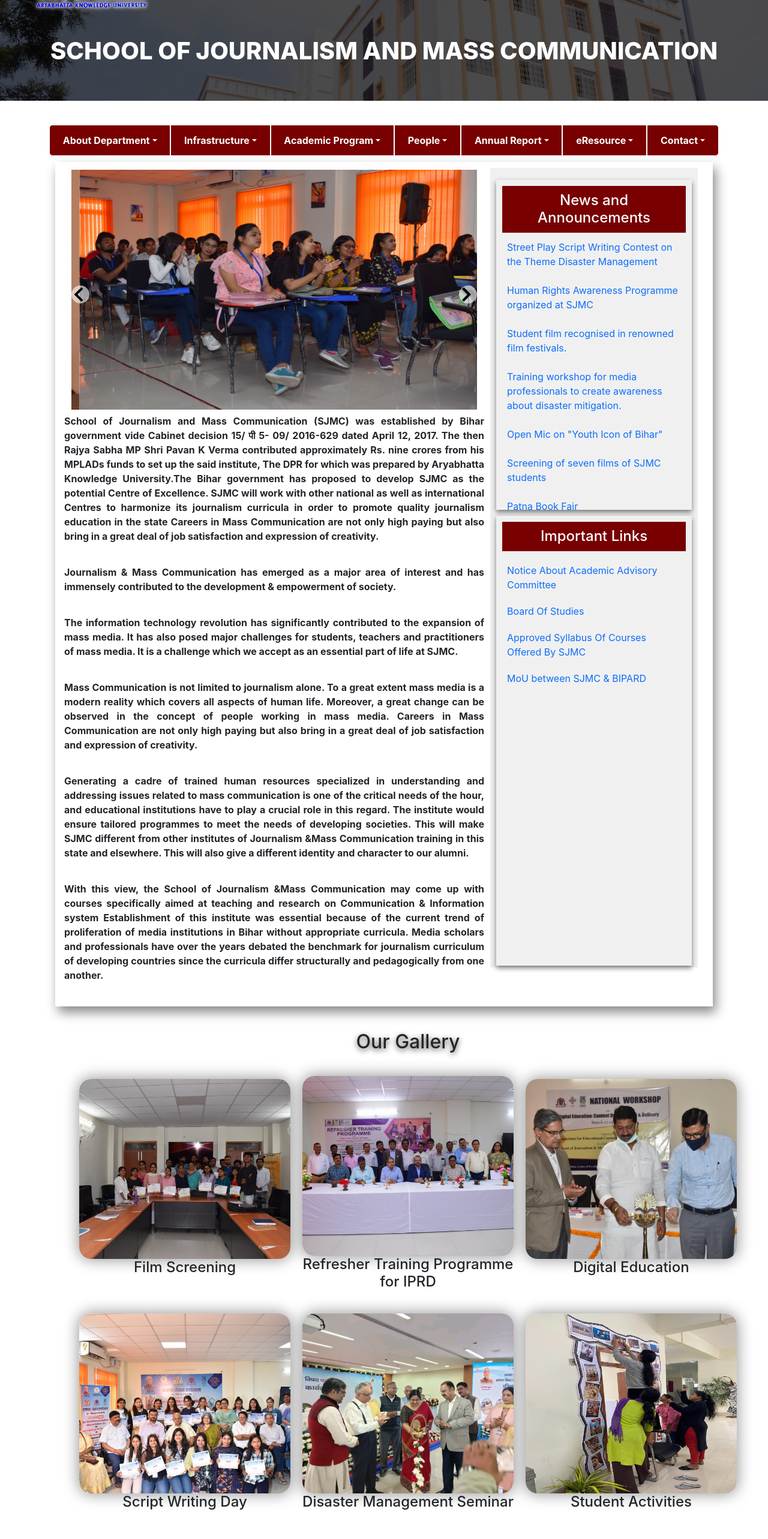
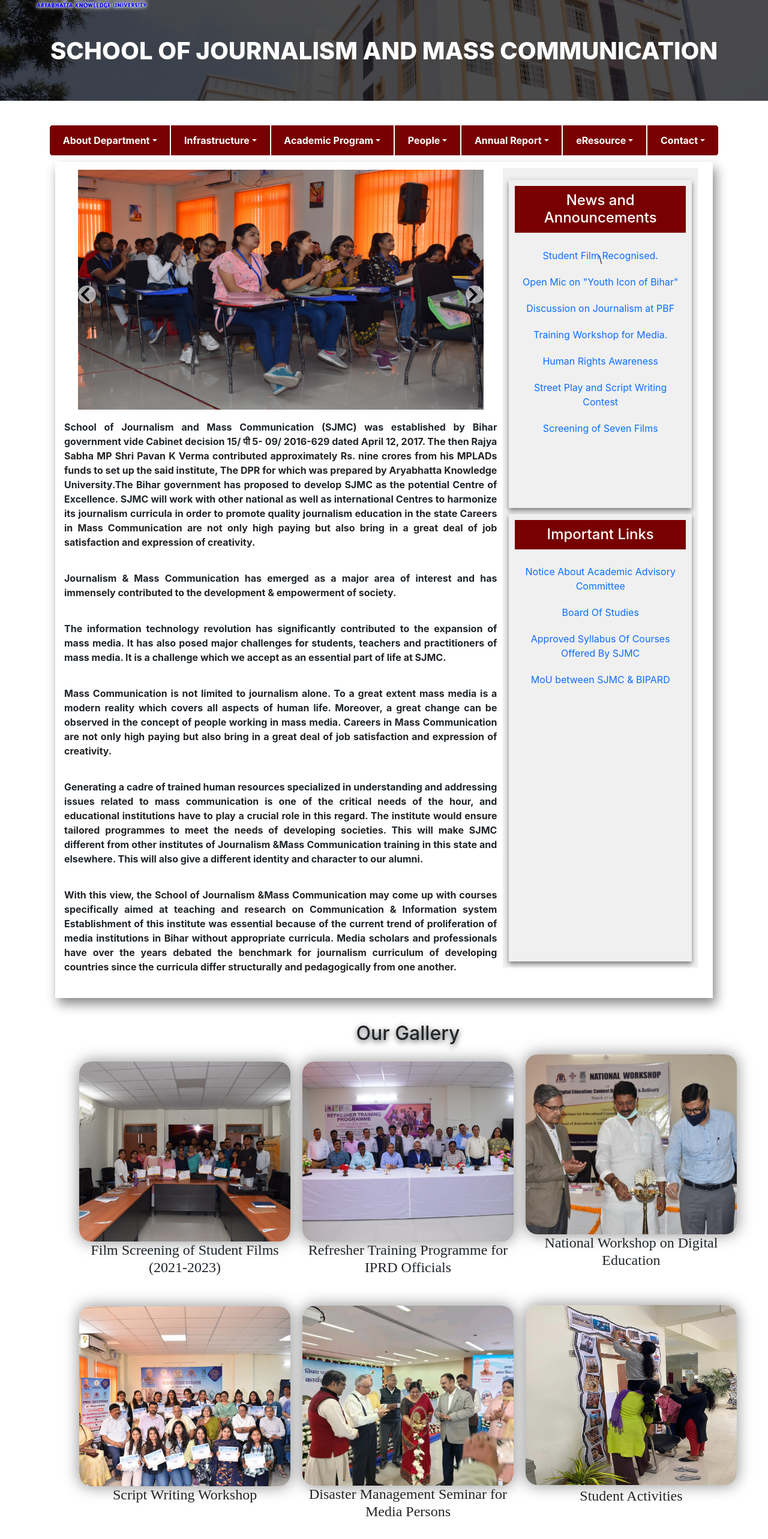
Before and after one commit to yatanbase/masscomnew, a React (Create React App) app: page / in a window 1280 px wide. Shown: the part 218-2784 px from the top of the page at 60% size. Built offline with nearby package versions, Linux system fonts and the light colour scheme.

Commit message:
news panel adjusted, our gallery styled, updates in people dropdown

```diff
--- a/src/components/Main.jsx
+++ b/src/components/Main.jsx
@@ -183,8 +183,10 @@ const MainContent = () => {
     <div className={`dropdown ${facultyDropdownOpen ? 'show' : ''}`}>
         <a style={{fontWeight:'bold'}} className="nav-link dropdown-toggle text-reset" id="contact-tab" data-bs-toggle="dropdown" href="#Facilities" role="tab" aria-controls="contact" aria-selected="false" onClick={toggleFacultyDropdown}>People</a>
         <ul className="dropdown-menu" aria-labelledby="contact-tab">
-            <li><NavLink to={"/page5"} className="dropdown-item">Faculty</NavLink></li>
+            <li><NavLink to={"/page5"} className="dropdown-item">Faculty In-Charge</NavLink></li>
             <li><NavLink to={"/page4"} className="dropdown-item">Staff</NavLink></li>
+            <li><NavLink to='{' className="dropdown-item">Consultant</NavLink></li>
+
             <li><hr className="dropdown-divider" /></li>
         </ul>
     </div>
@@ -240,8 +242,8 @@ const MainContent = () => {
 
 <div className="tab-pane fade show tab-border active" id="home" role="tabpanel" aria-labelledby="home-tab" style={{margin:'10px', border:'none'}}>
 
-    <div className='partent'>
-        <div className='Box-About-1' style={{marginLeft:'-10px'}}>
+    <div className='partent' style={{}}>
+        <div className='Box-About-1' style={{marginLeft:'-10px',width:'900px'}}>
             <div style={{position:'relative', top:'13px'}}>
         <ImageSlider images={images} />
 
@@ -287,72 +289,41 @@ const MainContent = () => {
 
             </div>
         </div>
-        <div className='Box-About-2' style={{ marginTop:"10px", padding: "10px", height: "1333px" }}>
-            <div style={{ width: '100%', height: '550px',marginTop:"10px",  boxShadow: "0px 4px 8px rgba(0, 0, 0, 0.5)",padding:"10px 10px" , backgroundColor:"#F0F0F0",marginBottom:"10px" ,textAlign:'ce'}}>
-<h4 className='heading-news'>News and Announcements</h4>
-<br></br>
+        <div className='Box-About-2' style={{ marginTop:"10px", padding: "10px",width:'400px', height: "1333px",textAlign:'center', display: 'flex', flexDirection: 'column', alignItems: 'center', justifyContent: 'center'}}>
+    <div style={{ width: '100%', height: '550px',marginTop:"10px",   boxShadow: "0px 4px 8px rgba(0, 0, 0, 0.5)",padding:"10px 10px" , backgroundColor:"#F0F0F0",marginBottom:"10px" ,textAlign:'center'}}>
+        <h4 className='heading-news'>News and Announcements</h4>
+        <br />
+\
+<a href="/News6" className='text-decoration-none' style={{ display: 'block',marginTop:'-30px', marginBottom: '20px' }}>Student Film Recognised.</a>
 
-<div className="news-announcement-box" style={{ display: 'flex', alignItems: 'center' }}>
-<a href="/News1" className='text-decoration-none' style={{  marginRight: '10px', marginLeft: '8px',marginTop:'-20px' }}>Street Play Script Writing Contest on the Theme Disaster Management </a>
+        <a href="/News4" className='text-decoration-none' style={{ display: 'block', marginBottom: '20px' }}>Open Mic on "Youth Icon of Bihar" </a>
 
-</div>
-<br></br>
+        <a href="/News7" className='text-decoration-none' style={{ display: 'block', marginBottom: '20px' }}>Discussion on Journalism at PBF  </a>
 
-<div className="news-announcement-box" style={{ display: 'flex', alignItems: 'center' }}>
-<a href="/News2" className=' text-decoration-none' style={{  marginRight: '10px', marginLeft: '8px' }}>Human Rights Awareness Programme organized at SJMC</a>
-</div>
-<br></br>
+        <a href="/News3" className='text-decoration-none' style={{ display: 'block', marginBottom: '20px' }}>Training Workshop for Media.</a>
 
-<div className="news-announcement-box" style={{ display: 'flex', alignItems: 'center' }}>
-<a href="/News6" className=' text-decoration-none' style={{  marginRight: '10px', marginLeft: '8px' }}>Student film recognised in renowned film festivals.</a>
-</div>
-<br></br>
+        <a href="/News2" className='text-decoration-none' style={{ display: 'block', marginBottom: '20px' }}>Human Rights Awareness</a>
 
-<div className="news-announcement-box" style={{ display: 'flex', alignItems: 'center' }}>
-<a href="/News3" className=' text-decoration-none' style={{  marginRight: '10px', marginLeft: '8px' }}>Training workshop for media professionals to create awareness about disaster mitigation.</a>
-</div>
-<br></br>
+        <a href="/News1" className='text-decoration-none' style={{ display: 'block', marginBottom: '20px' }}>Street Play and Script Writing Contest </a>
 
-<div className="news-announcement-box" style={{ display: 'flex', alignItems: 'center' }}>
-<a href="/News4" className='text-decoration-none' style={{  marginRight: '10px', marginLeft: '8px' }}>Open Mic on "Youth Icon of Bihar" </a>
-</div>
-<br></br>
-
-<div className="news-announcement-box" style={{ display: 'flex', alignItems: 'center' }}>
-<br></br>
-<a href="/News5" className=' text-decoration-none' style={{  marginRight: '10px', marginLeft: '8px' }}>Screening of seven films of SJMC students  </a>
-</div>
-
-<br></br>
-
-<div className="news-announcement-box" style={{ display: 'flex', alignItems: 'center' }}>
-<br></br>
-<a href="/News7" className=' text-decoration-none' style={{  marginRight: '10px', marginLeft: '8px' }}>Patna Book Fair  </a>
-</div>
+        <a href="/News5" className='text-decoration-none' style={{ display: 'block', marginBottom: '20px' }}>Screening of Seven Films </a>
 
 
 
-</div>
+    </div>
+
+
 
             <div style={{ width: '100%', height: '750px',boxShadow:'0 4px 8px rgb(0,0,0,0.5)', padding:"10px 10px"  , backgroundColor:"#F0F0F0" }}>
                 <h4 className='heading-news'>Important Links</h4>
 
-                <div className="news-announcement-box" style={{ display: 'flex', alignItems: 'center',margin:'20px 0px 20px 0px' }}><br></br>
-<a href={Announcement1} target='_blank' className=' text-decoration-none' style={{  marginRight: '10px', marginLeft: '8px' }}>Notice About Academic Advisory Committee </a>
-</div>
+                <a href={Announcement1} target='_blank' className='text-decoration-none' style={{ display: 'block', marginBottom: '20px', marginTop:'25px' }}>Notice About Academic Advisory Committee </a>
 
-<div className="news-announcement-box" style={{ display: 'flex', alignItems: 'center' ,margin:'20px 0px 20px 0px'}}><br></br>
-<a href={Announcement2} target='_blank' className=' text-decoration-none' style={{  marginRight: '10px', marginLeft: '8px' }}>Board Of Studies  </a>
-</div>
+        <a href={Announcement2} target='_blank' className='text-decoration-none' style={{ display: 'block', marginBottom: '20px' }}>Board Of Studies  </a>
 
-<div className="news-announcement-box" style={{ display: 'flex', alignItems: 'center' ,margin:'20px 0px 20px 0px'}}><br></br>
-<a href={Announcement3} target='_blank' className=' text-decoration-none' style={{  marginRight: '10px', marginLeft: '8px' }}>Approved Syllabus Of Courses Offered By SJMC  </a>
-</div>
+        <a href={Announcement3} target='_blank' className='text-decoration-none' style={{ display: 'block', marginBottom: '20px' }}>Approved Syllabus Of Courses Offered By SJMC  </a>
 
-<div className="news-announcement-box" style={{ display: 'flex', alignItems: 'center' ,margin:'20px 0px 20px 0px'}}><br></br>
-<a href={Announcement4} target='_blank' className=' text-decoration-none' style={{  marginRight: '10px', marginLeft: '8px' }}>MoU between SJMC & BIPARD  </a>
-</div>
-
+        <a href={Announcement4} target='_blank' className='text-decoration-none' style={{ display: 'block', marginBottom: '20px' }}>MoU between SJMC & BIPARD  </a>
 
 
 
@@ -562,42 +533,42 @@ const MainContent = () => {
             <NavLink to={"/page20"}>
                 <img src={Film} alt="Gallery Image 2" style={{ width: '100%', height: '300px', objectFit: 'cover', boxShadow: '0 0 25px 2px rgba(0, 0, 0, 0.4)', borderRadius: '20px' }} />
             </NavLink>
-            <h4 style={{ textAlign: 'center' }}>Film Screening</h4>
+            <h4 style={{ textAlign: 'center' , fontFamily: 'Times New Roman, serif'}}>Film Screening of Student Films (2021-2023)</h4>
         </div>
 
-        <div style={{ width: 'calc(33.33% - 20px)', marginBottom: '20px', display: 'flex', flexDirection: 'column', alignItems: 'center', justifyContent: 'center', position: 'relative', top: '10px' }}>
+        <div style={{ width: 'calc(33.33% - 20px)', marginBottom: '20px', display: 'flex', flexDirection: 'column', alignItems: 'center', justifyContent: 'center' }}>
             <NavLink to={"/page21"}>
                 <img src={Refresher} alt="Gallery Image 2" style={{ width: '100%', height: '300px', objectFit: 'cover', boxShadow: '0 0 25px 2px rgba(0, 0, 0, 0.4)', borderRadius: '20px' }} />
             </NavLink>
-            <h4 style={{ textAlign: 'center' }}>Refresher Training Programme for IPRD</h4>
+            <h4 style={{ textAlign: 'center', fontFamily: 'Times New Roman, serif' }}>Refresher Training Programme for IPRD Officials</h4>
         </div>
 
-        <div style={{ width: 'calc(33.33% - 20px)', marginBottom: '20px', display: 'flex', flexDirection: 'column', alignItems: 'center', justifyContent: 'center' }}>
+        <div style={{ width: 'calc(33.33% - 20px)', marginBottom: '20px', display: 'flex', flexDirection: 'column', alignItems: 'center', justifyContent: 'center',marginTop:'-25px' }}>
             <NavLink to={"/page19"}>
                 <img src={DigitalEd} alt="Gallery Image 2" style={{ width: '100%', height: '300px', objectFit: 'cover', boxShadow: '0 0 25px 2px rgba(0, 0, 0, 0.4)', borderRadius: '20px' }} />
             </NavLink>
-            <h4 style={{ textAlign: 'center' }}>Digital Education</h4>
+            <h4 style={{ textAlign: 'center', fontFamily: 'Times New Roman, serif' }}>National Workshop on Digital Education</h4>
         </div>
 
-        <div style={{ width: 'calc(33.33% - 20px)', marginBottom: '20px', display: 'flex', flexDirection: 'column', alignItems: 'center', justifyContent: 'center' }}>
+        <div style={{ width: 'calc(33.33% - 20px)', marginBottom: '20px', display: 'flex', flexDirection: 'column', alignItems: 'center', justifyContent: 'center',marginTop:'-25px' }}>
             <NavLink to={"/page18"}>
                 <img src={ScriptWritingDay} alt="Gallery Image 2" style={{ width: '100%', height: '300px', objectFit: 'cover', boxShadow: '0 0 25px 2px rgba(0, 0, 0, 0.4)', borderRadius: '20px' }} />
             </NavLink>
-            <h4 style={{ textAlign: 'center' }}>Script Writing Day</h4>
+            <h4 style={{ textAlign: 'center', fontFamily: 'Times New Roman, serif' }}>Script Writing Workshop</h4>
         </div>
 
-        <div style={{ width: 'calc(33.33% - 20px)', marginBottom: '20px', display: 'flex', flexDirection: 'column', alignItems: 'center', justifyContent: 'center' }}>
+        <div style={{ width: 'calc(33.33% - 20px)', marginBottom: '20px', display: 'flex', flexDirection: 'column', alignItems: 'center', justifyContent: 'center', position: 'relative', top: '1px' }}>
             <NavLink to={"/page17"}>
                 <img src={DisasterImage} alt="Gallery Image 2" style={{ width: '100%', height: '300px', objectFit: 'cover', boxShadow: '0 0 25px 2px rgba(0, 0, 0, 0.4)', borderRadius: '20px' }} />
             </NavLink>
-            <h4 style={{ textAlign: 'center' }}>Disaster Management Seminar</h4>
+            <h4 style={{ textAlign: 'center', fontFamily: 'Times New Roman, serif' }}>Disaster Management Seminar for Media Persons</h4>
         </div>
 
         <div style={{ width: 'calc(33.33% - 20px)', marginBottom: '20px', display: 'flex', flexDirection: 'column', alignItems: 'center', justifyContent: 'center' }}>
     <NavLink to={"/page22"} style={{ width: '100%', height: '100%' }}>
         <img src={Students} alt="Gallery Image 2" style={{ width: '100%', height: '300px', objectFit: 'fill', boxShadow: '0 0 25px 2px rgba(0, 0, 0, 0.4)', borderRadius: '20px' }} />
     </NavLink>
-    <h4 style={{ textAlign: 'center' }}>Student Activities</h4>
+    <h4 style={{ textAlign: 'center', fontFamily: 'Times New Roman, serif',position:'relative',bottom:'25px' }}>Student Activities</h4>
 </div>
 
 
--- a/src/components/Slider.jsx
+++ b/src/components/Slider.jsx
@@ -34,7 +34,7 @@ const slideImages = [
 
 function ImageSlider() {
   return (
-    <div className="container">
+    <div className="container" style={{width:'700px' , marginBottom:'10px'}}>
       <div className="row">
         <div className="col">
           <Slide arrows={true} dots={true}>
--- a/src/components/main.css
+++ b/src/components/main.css
@@ -1,3 +1,3 @@
-/* .nav-link:hover{
+.nav-link:hover{
     color: inherit !important ;
-} */
+}
--- a/src/page/Page18.jsx
+++ b/src/page/Page18.jsx
@@ -22,7 +22,7 @@ function Page18() {
         <div style={{ backgroundColor: '#f0f0f0', boxShadow: '0 4px 8px rgba(0, 0, 0, 0.4)', marginTop: '100px' }} className="col-md-9 p-4 mx-auto text-center">
           <div className="row justify-content-center">
             <div className="col-md-12 text-center">
-              <h2>Script Writing Day</h2>
+              <h2>Script Writing Workshop</h2>
             </div>
           </div>
           <div className="row justify-content-around">
--- a/src/page/Page19.jsx
+++ b/src/page/Page19.jsx
@@ -28,7 +28,7 @@ function Page19() {
         <div style={{ backgroundColor: '#f0f0f0', boxShadow: '0 4px 8px rgba(0, 0, 0, 0.4)', marginTop: '100px' }} className="col-md-9 p-4 mx-auto text-center">
           <div className="row justify-content-center">
             <div className="col-md-12 text-center">
-              <h2>Digital Education</h2>
+              <h2>National Workshop on Digital Education</h2>
             </div>
           </div>
           <div className="row justify-content-around">
--- a/src/page/Page20.jsx
+++ b/src/page/Page20.jsx
@@ -15,7 +15,7 @@ function Page20() {
         <div style={{ backgroundColor: '#f0f0f0', boxShadow: '0 4px 8px rgba(0, 0, 0, 0.4)', marginTop: '100px' }} className="col-md-9 p-4 mx-auto text-center">
           <div className="row justify-content-center">
             <div className="col-md-12 text-center">
-              <h2>Film Screening</h2>
+              <h2>Film Screening of Student Films (2021-2023)</h2>
             </div>
           </div>
           <div className="row justify-content-around">
--- a/src/page/Page21.jsx
+++ b/src/page/Page21.jsx
@@ -24,7 +24,7 @@ function Page21() {
         <div style={{ backgroundColor: '#f0f0f0', boxShadow: '0 4px 8px rgba(0, 0, 0, 0.4)', marginTop: '100px' }} className="col-md-9 p-4 mx-auto text-center">
           <div className="row justify-content-center">
             <div className="col-md-12 text-center">
-              <h2>Refresher Training Programme For IPRD</h2>
+              <h2>Refresher Training Programme For IPRD Officials</h2>
             </div>
           </div>
           <div className="row justify-content-around">
--- a/src/page/page17.jsx
+++ b/src/page/page17.jsx
@@ -13,7 +13,7 @@ function page17() {
         <div style={{ backgroundColor: '#f0f0f0', boxShadow: '0 4px 8px rgba(0, 0, 0, 0.4)', marginTop: '100px' }} className="col-md-9 p-4 mx-auto text-center">
           <div className="row justify-content-center">
             <div className="col-md-12 text-center">
-              <h2>Disaster Education</h2>
+              <h2>Disaster Management Seminar for Media Persons</h2>
             </div>
           </div>
           <div className="row justify-content-around">
```
Also changed, not shown: 1 other file (tests, documents, lock files or other folders).
